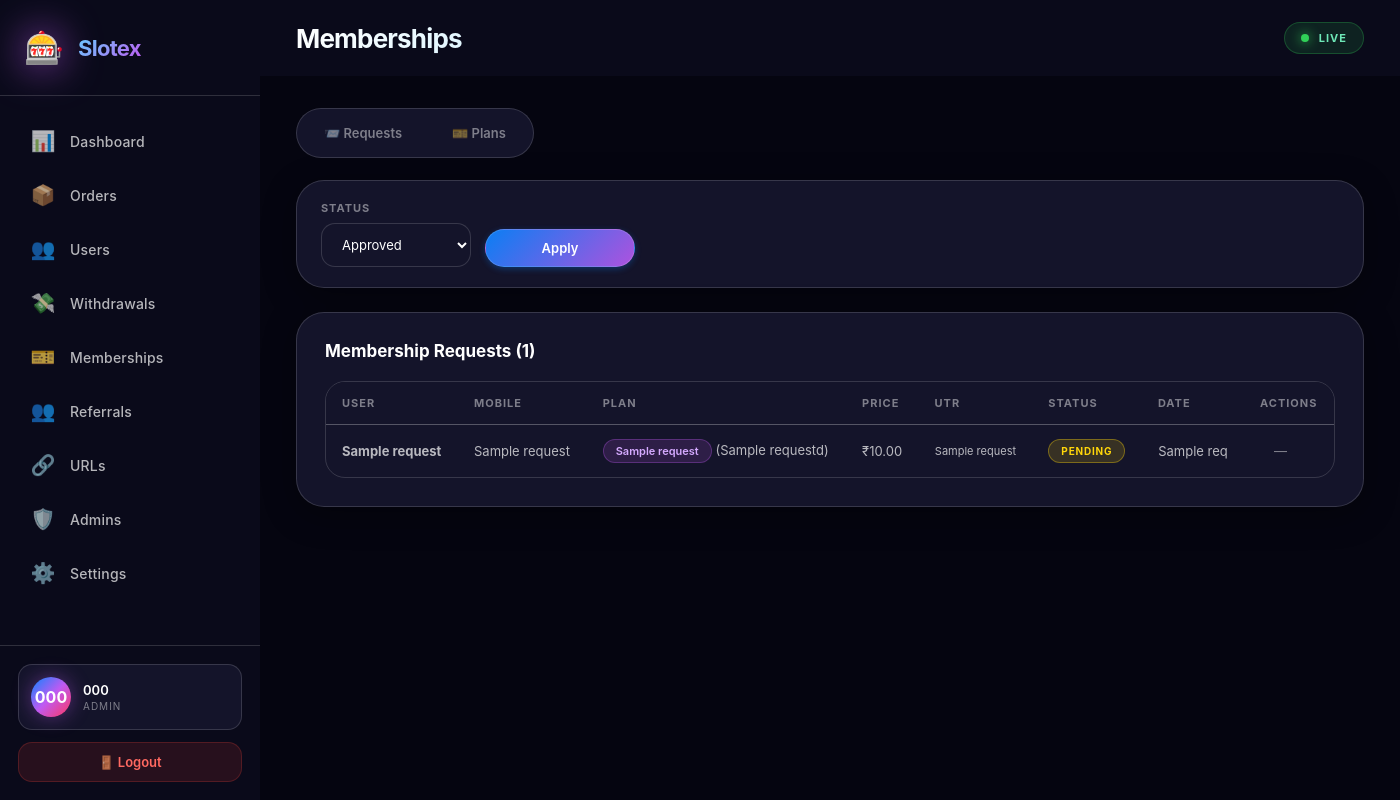
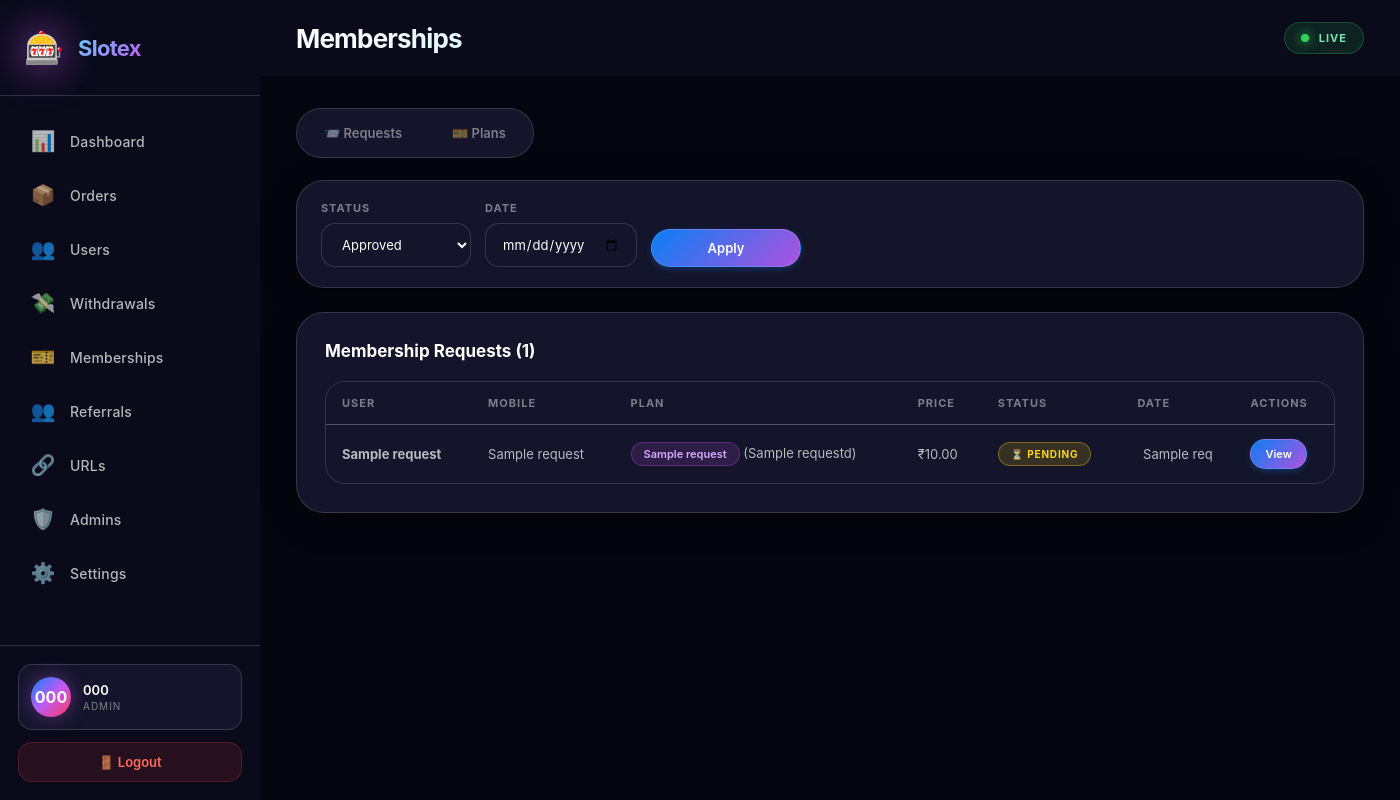
Before and after one commit to sandip-dev87/slotex-bot, a Flask app: template admin/templates/memberships.html in a window 1400 px wide. Run offline with Flask 3, Linux system fonts and the light colour scheme; the template is opened without the code that fills it: most values are stand-ins (such as "Sample title", 1, 10 or a date in 2020).

Commit message:
Phase 5: Membership requests - View modal, UTR details, date filter

```diff
--- a/admin/app.py
+++ b/admin/app.py
@@ -448,7 +448,7 @@
     if not row:
         return jsonify({"ok": False, "error": "Not found"}), 404
     uid = row[0]
-    q_exec("UPDATE user_memberships SET status='rejected' WHERE id=?", (mid,))
+    q_exec("UPDATE user_memberships SET status='rejected', reject_reason=? WHERE id=?", (reason, mid))
     urow = q_one("SELECT tg_id FROM users WHERE id=?", (uid,))
     if urow:
         notify_user(urow[0], f"Membership rejected. Reason: {reason}")
@@ -812,8 +812,10 @@
     plans = q_all("SELECT id, name, price, duration_days, is_active FROM memberships ORDER BY id DESC")
 
     status = request.args.get("status", "pending")
+    date_filter = request.args.get("date", "").strip()
+
     sql = ("SELECT um.id, um.user_id, u.name, u.mobile, m.name, m.duration_days, "
-           "m.price, um.utr, um.status, um.starts_at, um.expires_at "
+           "m.price, um.utr, um.status, um.starts_at, um.expires_at, um.reject_reason "
            "FROM user_memberships um "
            "JOIN users u ON um.user_id=u.id "
            "JOIN memberships m ON um.membership_id=m.id WHERE 1=1")
@@ -821,12 +823,15 @@
     if status != "all":
         sql += " AND um.status=?"
         params.append(status)
+    if date_filter:
+        sql += " AND DATE(um.starts_at)=?"
+        params.append(date_filter)
     sql += " ORDER BY um.id DESC LIMIT 100"
     requests = q_all(sql, tuple(params))
 
     return render_template("memberships.html",
                            plans=plans, requests=requests,
-                           tab=tab, status=status,
+                           tab=tab, status=status, date_filter=date_filter,
                            admin_phone=session.get("admin_phone"),
                            admin_role=session.get("admin_role"))
 
--- a/admin/templates/memberships.html
+++ b/admin/templates/memberships.html
@@ -13,9 +13,7 @@
 
 {% if tab == 'plans' %}
 
-<!-- ═══════════════════════════════════════════ -->
 <!-- PLANS TAB -->
-<!-- ═══════════════════════════════════════════ -->
 <div class="card">
   <div class="card-header-row">
     <h3 class="card-title">Plans ({{ plans|length }})</h3>
@@ -38,11 +36,8 @@
           <td>{% if p[2] == 0 %}Free{% else %}₹{{ "%.2f"|format(p[2]) }}{% endif %}</td>
           <td>{{ p[3] }} days</td>
           <td>
-            {% if p[4] %}
-            <span class="badge badge-success">Active</span>
-            {% else %}
-            <span class="badge badge-danger">Inactive</span>
-            {% endif %}
+            {% if p[4] %}<span class="badge badge-success">Active</span>
+            {% else %}<span class="badge badge-danger">Inactive</span>{% endif %}
           </td>
           <td>
             <button class="btn btn-ghost btn-sm" onclick='showEditPlan({{ p[0] }}, {{ p[1]|tojson }}, {{ p[2] }}, {{ p[3] }})'>Edit</button>
@@ -66,9 +61,8 @@
 
 {% else %}
 
-<!-- ═══════════════════════════════════════════ -->
 <!-- REQUESTS TAB -->
-<!-- ═══════════════════════════════════════════ -->
+
 <div class="card filter-card">
   <form method="GET" class="filter-form">
     <input type="hidden" name="tab" value="requests">
@@ -80,6 +74,10 @@
         <option value="rejected" {% if status=='rejected' %}selected{% endif %}>Rejected</option>
         <option value="all" {% if status=='all' %}selected{% endif %}>All</option>
       </select>
+    </div>
+    <div class="filter-group">
+      <label class="filter-label">Date</label>
+      <input type="date" name="date" class="filter-input" value="{{ date_filter }}">
     </div>
     <div class="filter-group">
       <button type="submit" class="btn btn-primary">Apply</button>
@@ -97,7 +95,7 @@
     <table class="data-table">
       <thead>
         <tr>
-          <th>User</th><th>Mobile</th><th>Plan</th><th>Price</th><th>UTR</th>
+          <th>User</th><th>Mobile</th><th>Plan</th><th>Price</th>
           <th>Status</th><th>Date</th><th>Actions</th>
         </tr>
       </thead>
@@ -108,19 +106,18 @@
           <td>{{ r[3] }}</td>
           <td><span class="tag">{{ r[4] }}</span> ({{ r[5] }}d)</td>
           <td>{% if r[6] == 0 %}Free{% else %}₹{{ "%.2f"|format(r[6]) }}{% endif %}</td>
-          <td class="muted" style="font-size:11px;">{{ r[7] or '-' }}</td>
           <td>
-            {% if r[8] == 'approved' %}<span class="badge badge-success">Approved</span>
-            {% elif r[8] == 'rejected' %}<span class="badge badge-danger">Rejected</span>
-            {% else %}<span class="badge badge-warning">Pending</span>{% endif %}
+            {% if r[8] == 'approved' %}<span class="badge badge-success">✅ Approved</span>
+            {% elif r[8] == 'rejected' %}<span class="badge badge-danger">❌ Rejected</span>
+            {% elif r[8] == 'active' %}<span class="badge badge-success">✅ Active</span>
+            {% else %}<span class="badge badge-warning">⏳ Pending</span>{% endif %}
           </td>
           <td class="muted">{{ r[9][:10] if r[9] else '-' }}</td>
           <td>
+            <button class="btn btn-primary btn-sm" onclick='showMbrModal({{ r[0] }}, {{ r[2]|tojson }}, {{ r[3]|tojson }}, {{ r[4]|tojson }}, {{ r[5] }}, {{ r[6] }}, {{ (r[7] or "")|tojson }}, {{ r[8]|tojson }}, {{ (r[11] or "")|tojson }})'>View</button>
             {% if r[8] == 'pending' %}
             <button class="btn btn-success btn-sm" onclick="approveMbr({{ r[0] }})">✓</button>
-            <button class="btn btn-danger btn-sm" onclick="rejectMbr({{ r[0] }})">✗</button>
-            {% else %}
-            <span class="muted">—</span>
+            <button class="btn btn-danger btn-sm" onclick="openMbrReject({{ r[0] }})">✗</button>
             {% endif %}
           </td>
         </tr>
@@ -136,12 +133,41 @@
   {% endif %}
 </div>
 
+<!-- VIEW MODAL -->
+<div id="mbr-view-modal" class="modal-overlay" onclick="if(event.target.id==='mbr-view-modal') closeMbrView()">
+  <div class="modal" style="max-width:500px;">
+    <h3>🎫 Membership Request</h3>
+    <div id="mbr-view-body"></div>
+    <div class="modal-actions">
+      <button class="btn btn-ghost" onclick="closeMbrView()">Close</button>
+      <button class="btn btn-success" id="mbr-approve-btn" style="display:none;" onclick="approveFromModal()">✓ Approve</button>
+      <button class="btn btn-danger" id="mbr-reject-btn" style="display:none;" onclick="rejectFromModal()">✗ Reject</button>
+    </div>
+  </div>
+</div>
+
+<!-- REJECT MODAL -->
+<div id="mbr-reject-modal" class="modal-overlay" onclick="if(event.target.id==='mbr-reject-modal') closeMbrReject()">
+  <div class="modal" style="max-width:420px;">
+    <h3>❌ Reject Membership</h3>
+    <p class="muted" style="font-size:13px;margin-bottom:12px;">Reason daalo (user ko dikhega):</p>
+    <input id="mbr-reject-reason" placeholder="Reason..." style="margin-bottom:10px;">
+    <div class="modal-actions">
+      <button class="btn btn-ghost" onclick="closeMbrReject()">Cancel</button>
+      <button class="btn btn-danger" onclick="confirmMbrReject()">✗ Confirm Reject</button>
+    </div>
+  </div>
+</div>
+
 {% endif %}
 
 {% endblock %}
 
 {% block scripts %}
 <script>
+let currentMbrId = null;
+
+// PLANS functions
 function showCreatePlan() {
   openModal('Create Plan', `
     <label style="display:block;margin-bottom:4px;font-size:12px;color:#94a3b8;">Name</label>
@@ -194,6 +220,93 @@
   });
 }
 
-// Approve/Reject from app.js (already defined)
+// MEMBERSHIP REQUESTS functions
+function showMbrModal(id, name, mobile, planName, duration, price, utr, status, rejectReason) {
+  currentMbrId = id;
+
+  const statusBadge = status === 'approved' ? '✅ Approved' : status === 'rejected' ? '❌ Rejected' : status === 'active' ? '✅ Active' : '⏳ Pending';
+
+  document.getElementById('mbr-view-body').innerHTML = `
+    <div class="detail-grid">
+      <div class="detail-item"><div class="detail-label">User</div><div class="detail-value">${name}</div></div>
+      <div class="detail-item"><div class="detail-label">Mobile</div><div class="detail-value">${mobile}</div></div>
+      <div class="detail-item"><div class="detail-label">Plan</div><div class="detail-value">${planName}</div></div>
+      <div class="detail-item"><div class="detail-label">Duration</div><div class="detail-value">${duration} days</div></div>
+      <div class="detail-item"><div class="detail-label">Price</div><div class="detail-value">${price === 0 ? 'Free' : '₹' + price.toFixed(2)}</div></div>
+      <div class="detail-item"><div class="detail-label">Status</div><div class="detail-value">${statusBadge}</div></div>
+    </div>
+    ${utr ? `<div style="margin-top:16px;"><div class="detail-label">UTR</div><div class="detail-value" style="background:rgba(0,0,0,0.3);padding:12px;border-radius:10px;margin-top:8px;font-family:monospace;">${utr}</div></div>` : ''}
+    ${rejectReason ? `<div style="margin-top:12px;"><div class="detail-label" style="color:#fca5a5;">Reject Reason</div><div class="detail-value" style="font-size:13px;">${rejectReason}</div></div>` : ''}
+  `;
+
+  const approveBtn = document.getElementById('mbr-approve-btn');
+  const rejectBtn = document.getElementById('mbr-reject-btn');
+  if (status === 'pending') {
+    approveBtn.style.display = 'inline-block';
+    rejectBtn.style.display = 'inline-block';
+  } else {
+    approveBtn.style.display = 'none';
+    rejectBtn.style.display = 'none';
+  }
+
+  document.getElementById('mbr-view-modal').classList.add('open');
+}
+
+function closeMbrView() {
+  document.getElementById('mbr-view-modal').classList.remove('open');
+}
+
+async function approveFromModal() {
+  if (!currentMbrId) return;
+  const { ok, data } = await apiCall(`/api/memberships/${currentMbrId}/approve`);
+  if (ok && data.ok) {
+    showToast('✓ Approved', 'success');
+    closeMbrView();
+    setTimeout(() => location.reload(), 700);
+  } else {
+    showToast(data.error || 'Failed', 'error');
+  }
+}
+
+function rejectFromModal() {
+  closeMbrView();
+  openMbrReject(currentMbrId);
+}
+
+// APPROVE from table
+async function approveMbr(id) {
+  const row = document.getElementById(`mbr-row-${id}`);
+  const { ok, data } = await apiCall(`/api/memberships/${id}/approve`);
+  if (ok && data.ok) {
+    showToast('✓ Membership approved', 'success');
+    if (row) { row.style.transition = 'all 0.3s'; row.style.opacity = '0.3'; setTimeout(() => location.reload(), 500); }
+  } else {
+    showToast(data.error || 'Failed', 'error');
+  }
+}
+
+// REJECT
+function openMbrReject(id) {
+  currentMbrId = id;
+  document.getElementById('mbr-reject-reason').value = '';
+  document.getElementById('mbr-reject-modal').classList.add('open');
+}
+
+function closeMbrReject() {
+  document.getElementById('mbr-reject-modal').classList.remove('open');
+}
+
+async function confirmMbrReject() {
+  const reason = document.getElementById('mbr-reject-reason').value.trim();
+  if (!reason) { showToast('Reason required', 'error'); return; }
+  const { ok, data } = await apiCall(`/api/memberships/${currentMbrId}/reject`, { reason });
+  if (ok && data.ok) {
+    showToast('✗ Membership rejected', 'info');
+    closeMbrReject();
+    setTimeout(() => location.reload(), 700);
+  } else {
+    showToast(data.error || 'Failed', 'error');
+  }
+}
 </script>
 {% endblock %}
--- a/schema.sql
+++ b/schema.sql
@@ -31,7 +31,8 @@
     starts_at TEXT,
     expires_at TEXT,
     status TEXT DEFAULT 'pending',
-    utr TEXT
+    utr TEXT,
+    reject_reason TEXT DEFAULT ''
 );
 
 CREATE TABLE IF NOT EXISTS orders (
```
